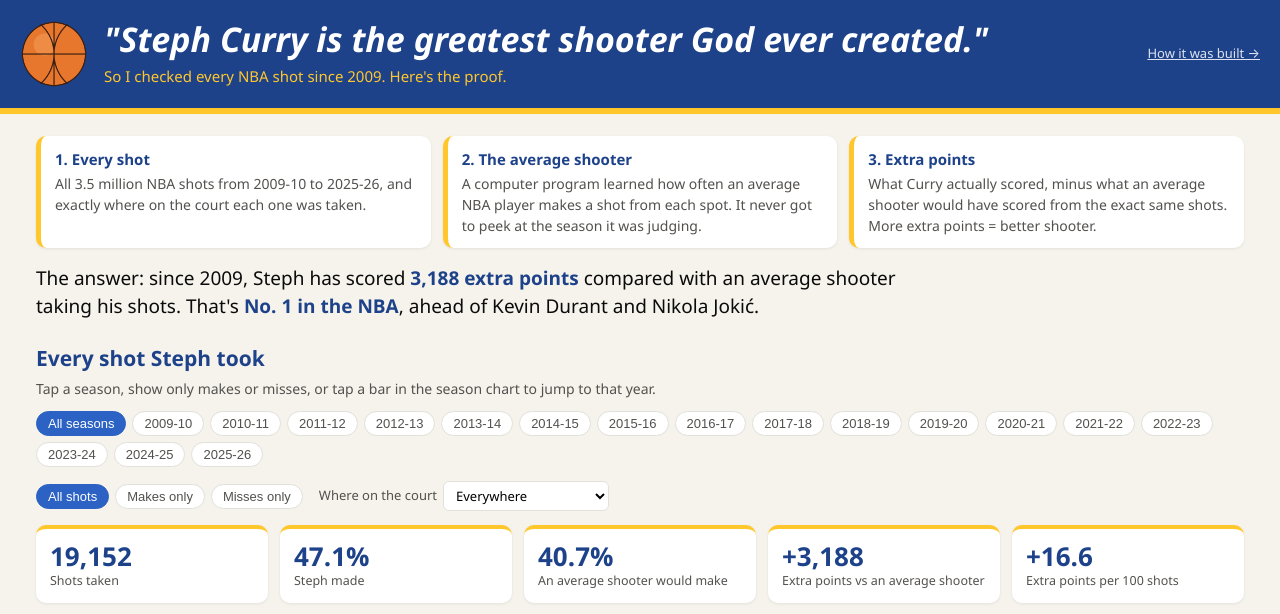
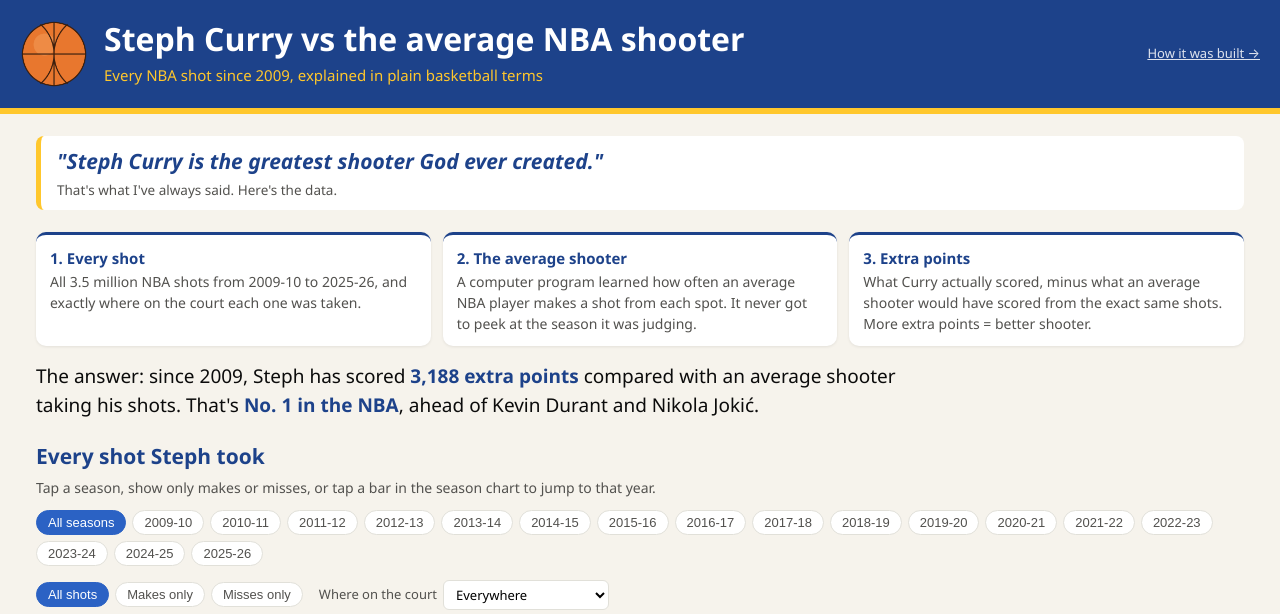
Before and after one commit to Mega-Anokye/nba-shot-quality-model, a plain HTML site: page docs/index.html in a window 1280 px wide. Shown: the top 614 px of the page. Drawn offline with nearby package versions, Linux system fonts and the light colour scheme.

Commit message:
Bring back the quote card under a plain dashboard header
Co-Authored-By: Claude Opus 5.5 <noreply@anthropic.com>

```diff
--- a/docs/index.html
+++ b/docs/index.html
@@ -20,11 +20,14 @@
   .wrap { max-width: 1240px; margin: 0 auto; padding: 0 16px; }
   .hero { display: flex; gap: 16px; align-items: center; padding: 20px 0; }
   .hero img { width: 68px; height: 68px; flex: none; }
-  .hero h1 { margin: 0; font-size: clamp(22px, 3.6vw, 34px); line-height: 1.15; font-style: italic; }
+  .hero h1 { margin: 0; font-size: clamp(22px, 3.4vw, 32px); line-height: 1.15; }
+  .quote { margin: 22px 0 0; padding: 10px 16px; border-left: 5px solid var(--gold); background: var(--card); border-radius: 8px;
+           font-size: clamp(17px, 2.2vw, 21px); font-weight: 600; font-style: italic; color: var(--navy); }
+  .quote span { display: block; font-size: 13.5px; font-weight: 400; font-style: normal; color: var(--ink2); margin-top: 2px; }
   .hero p { margin: 6px 0 0; color: var(--gold); font-size: 15px; }
   .hero a { color: #fff; margin-left: auto; font-size: 13px; white-space: nowrap; opacity: .85; }
   .how { display: grid; grid-template-columns: repeat(3, 1fr); gap: 12px; margin: 22px 0 6px; }
-  .step { background: var(--card); border-radius: 10px; padding: 12px 14px; box-shadow: 0 1px 3px rgba(0,0,0,.08); border-left: 5px solid var(--gold); font-size: 14px; color: var(--ink2); }
+  .step { background: var(--card); border-radius: 10px; padding: 12px 14px; box-shadow: 0 1px 3px rgba(0,0,0,.08); border-top: 3px solid var(--navy); font-size: 14px; color: var(--ink2); }
   .step b { display: block; color: var(--navy); font-size: 15px; margin-bottom: 2px; }
   .answer { margin: 16px 0 4px; font-size: clamp(16px, 2vw, 19px); max-width: 900px; }
   .answer b { color: var(--navy); }
@@ -71,14 +74,15 @@
   <div class="wrap hero">
     <img src="ball.png" alt="">
     <div>
-      <h1>"Steph Curry is the greatest shooter God ever created."</h1>
-      <p>So I checked every NBA shot since 2009. Here's the proof.</p>
+      <h1>Steph Curry vs the average NBA shooter</h1>
+      <p>Every NBA shot since 2009, explained in plain basketball terms</p>
     </div>
     <a href="https://github.com/Mega-Anokye/nba-shot-quality-model">How it was built →</a>
   </div>
 </header>
 
 <main class="wrap">
+  <blockquote class="quote">"Steph Curry is the greatest shooter God ever created."<span>That's what I've always said. Here's the data.</span></blockquote>
   <div class="how">
     <div class="step"><b>1. Every shot</b>All 3.5 million NBA shots from 2009-10 to 2025-26, and exactly where on the court each one was taken.</div>
     <div class="step"><b>2. The average shooter</b>A computer program learned how often an average NBA player makes a shot from each spot. It never got to peek at the season it was judging.</div>
```
